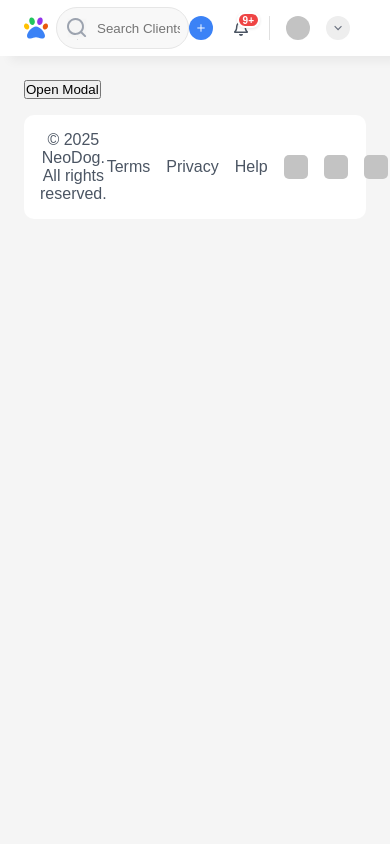
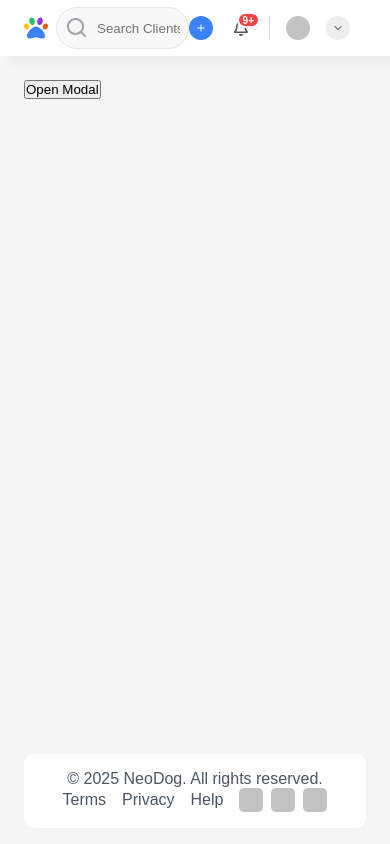
Before and after one commit to KennethicEnergy/neodog, a Next.js app: page /appointments in a window 390 px wide. Built offline with nearby package versions, Linux system fonts and the light colour scheme.

Commit message:
fix footer

```diff
--- a/src/components/layout/footer/index.tsx
+++ b/src/components/layout/footer/index.tsx
@@ -1,11 +1,20 @@
+import { FOOTER_MENUS } from '@/src/utils/constants';
 import DummyIcon from '../../common/dummy-icon';
 import styles from './styles.module.scss';
 
 const Footer = () => {
-  const FOOTER_MENUS = ['Terms', 'Privacy', 'Help'];
-
   const renderAllRightsReserved = () => {
     return <div className={styles.allRightsReserved}>© 2025 NeoDog. All rights reserved.</div>;
+  };
+
+  const renderSocials = () => {
+    return (
+      <div className={styles.socials}>
+        <DummyIcon />
+        <DummyIcon />
+        <DummyIcon />
+      </div>
+    );
   };
 
   const renderFooterMenus = () => (
@@ -15,9 +24,7 @@ const Footer = () => {
           {menu}
         </div>
       ))}
-      <DummyIcon />
-      <DummyIcon />
-      <DummyIcon />
+      {renderSocials()}
     </div>
   );
 
--- a/src/components/layout/footer/styles.module.scss
+++ b/src/components/layout/footer/styles.module.scss
@@ -6,10 +6,36 @@
   display: flex;
   justify-content: space-between;
   align-items: center;
+  margin: 0 1.5rem;
+  flex-wrap: wrap;
 
   .footerMenus {
     display: flex;
     gap: 1rem;
     align-items: center;
+    flex-wrap: wrap;
+
+    .menu {
+      display: flex;
+      align-items: center;
+      gap: 0.5rem;
+    }
+
+    .socials {
+      display: flex;
+      align-items: center;
+      gap: 0.5rem;
+    }
   }
 }
+
+
+@media screen and (max-width: 680px) {
+  .footer {
+    justify-content: center;
+
+    .footerMenus {
+      justify-content: center;
+    }
+  }
+}
--- a/src/components/layout/layout.module.scss
+++ b/src/components/layout/layout.module.scss
@@ -3,18 +3,24 @@
   display: flex;
   flex-direction: row;
   transition: all 0.2s ease-in-out;
+  height: 100vh;
+  height: 100dvh;
 
   .content {
     width: 100%;
     background: #f5f5f5;
+    display: flex;
+    flex-direction: column;
+    height: 100vh;
+    height: 100dvh;
 
     .main {
-      height: calc(100dvh - 3.5rem);
-      height: calc(100vh - 3.5rem);
+      flex: 1;
       padding: 1.5rem;
       overflow: auto;
       max-width: 1280px;
-      margin: auto;
+      margin: 0 auto;
+      width: 100%;
 
       &::-webkit-scrollbar {
         display: none;
@@ -27,6 +33,25 @@
       justify-content: center;
       max-width: 1280px;
       margin: 1rem auto;
+      width: 100%;
+      flex-shrink: 0; // Prevents footer from shrinking
     }
   }
 }
+
+// Footer styles remain the same
+.footer {
+  padding: 1rem;
+  border-radius: 10px;
+  background: #ffffff;
+  text-align: center;
+  display: flex;
+  justify-content: space-between;
+  align-items: center;
+
+  .footerMenus {
+    display: flex;
+    gap: 1rem;
+    align-items: center;
+  }
+}
--- a/src/components/layout/layout.tsx
+++ b/src/components/layout/layout.tsx
@@ -19,12 +19,10 @@ export default function DefaultLayout({ children }: Readonly<{ children: React.R
       <Sidebar />
       <div className={styles.content}>
         <Header />
-        <main className={styles.main}>
-          {children}
-          <div className={styles.footerRow}>
-            <Footer />
-          </div>
-        </main>
+        <main className={styles.main}>{children}</main>
+        <div className={styles.footerRow}>
+          <Footer />
+        </div>
       </div>
     </div>
   );
--- a/src/utils/constants.ts
+++ b/src/utils/constants.ts
@@ -397,3 +397,5 @@ export const SAMPLE_TABLE_DATA: TTableRow[] = Array.from({ length: 15 }, (_, ind
   status: ['Completed', 'Pending', 'In Progress', 'Cancelled', 'Scheduled'][index % 5],
   details: ['Details', 'Details', 'Details', 'Details', 'Details'][index % 5]
 }));
+
+export const FOOTER_MENUS = ['Terms', 'Privacy', 'Help'];
```
Also changed, not shown: src/app/(pages)/pets-and-client/page.tsx (+6 -3 lines), src/app/(pages)/pets-and-client/page.module.scss (added).
